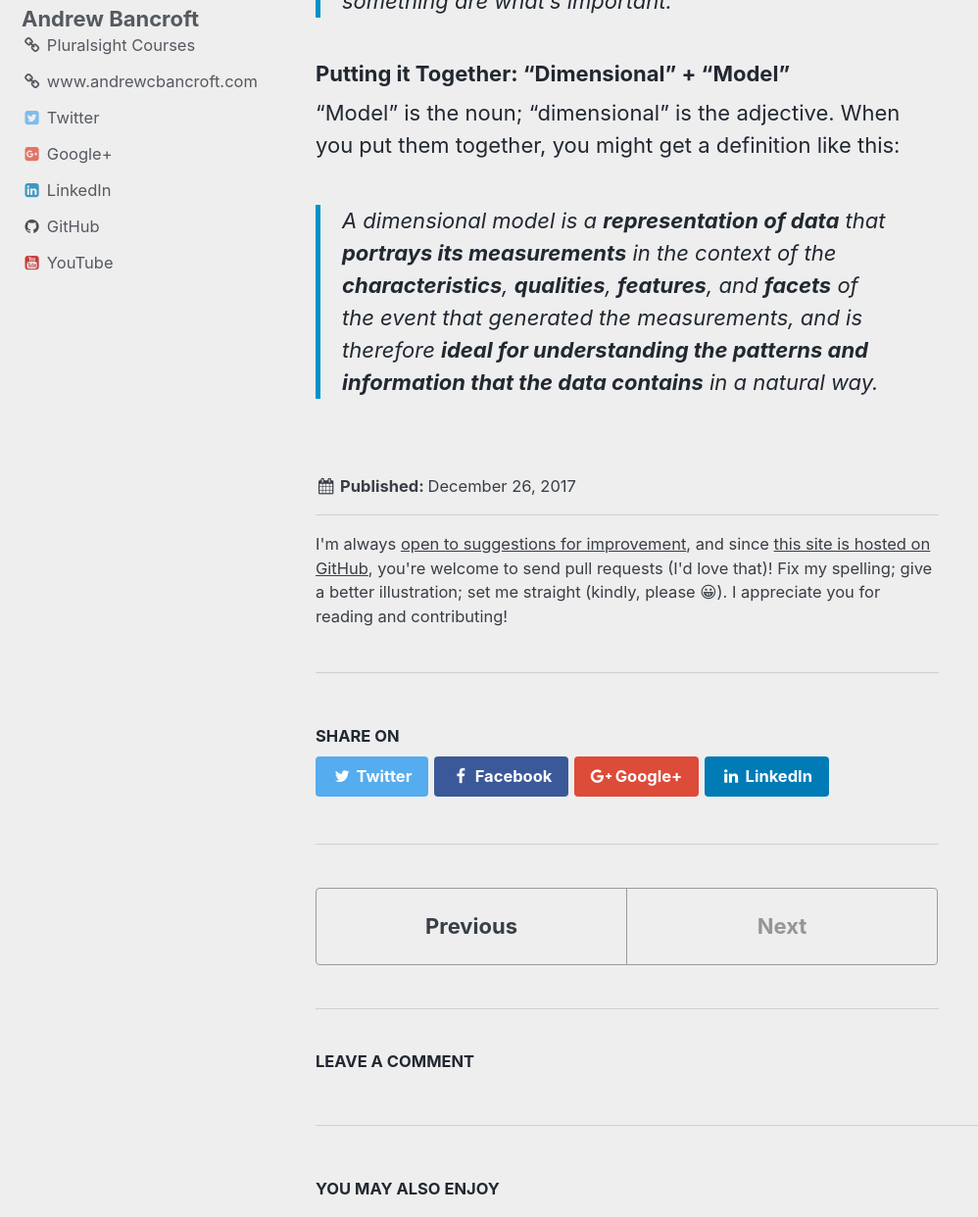
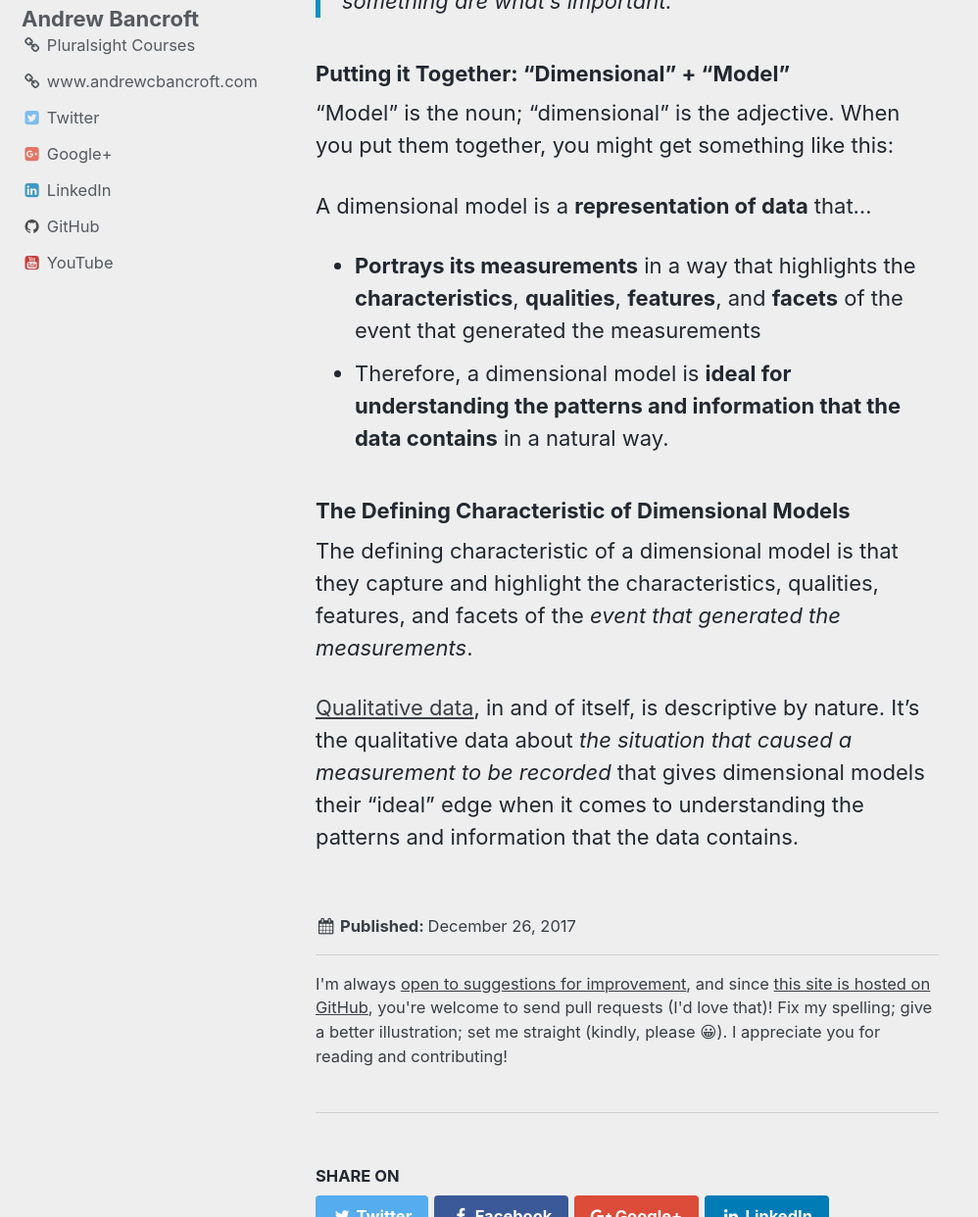
Before and after one commit to andrewcbancroft/datadaylife-blog, a Jekyll site: the page built from _posts/2017-12-26-what-is-a-dimensional-model.md, in a window 1280 px wide and 1400 px high, scrolled down 3784 px, cut to the strip 158-1400 px from the top of the window. Shown: the whole strip at 98% size, without its empty margins (0-998 px from the left). Built offline with Jekyll 4.4.1, drawn with Linux system fonts in a browser that asks for light colours; comment, search, counter and statistics services are not loaded; some of the changed text lies outside the part shown.

Commit message:
Update 2017-12-26-what-is-a-dimensional-model.md

```diff
--- a/_posts/2017-12-26-what-is-a-dimensional-model.md
+++ b/_posts/2017-12-26-what-is-a-dimensional-model.md
@@ -67,6 +67,13 @@ The same goes with wines and cheeses and teas and on and on with just about anyt
 > The word dimensional tells us that the **characteristics**, **qualities**, **features**, and **facets** of something are what's important.
 
 ### Putting it Together:  "Dimensional" + "Model"
-"Model" is the noun; "dimensional" is the adjective.  When you put them together, you might get a definition like this:
+"Model" is the noun; "dimensional" is the adjective.  When you put them together, you might get something like this:
 
-> A dimensional model is a **representation of data** that **portrays its measurements** in the context of the **characteristics**, **qualities**, **features**, and **facets** of the event that generated the measurements, and is therefore **ideal for understanding the patterns and information that the data contains** in a natural way.
+A dimensional model is a **representation of data** that...
+* **Portrays its measurements** in a way that highlights the **characteristics**, **qualities**, **features**, and **facets** of the event that generated the measurements
+* Therefore, a dimensional model is **ideal for understanding the patterns and information that the data contains** in a natural way.
+
+### The Defining Characteristic of Dimensional Models
+The defining characteristic of a dimensional model is that they capture and highlight the characteristics, qualities, features, and facets of the *event that generated the measurements*.
+
+[Qualitative data](https://www.dataday.life/what-is-data-like-im-five/#qualitative-categorical), in and of itself, is descriptive by nature. It's the qualitative data about *the situation that caused a measurement to be recorded* that gives dimensional models their "ideal" edge when it comes to understanding the patterns and information that the data contains.
```
